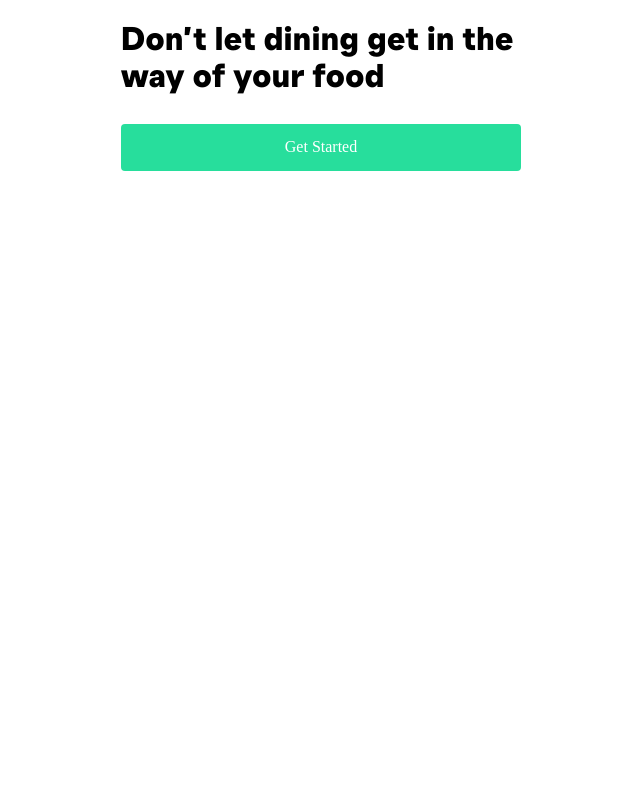
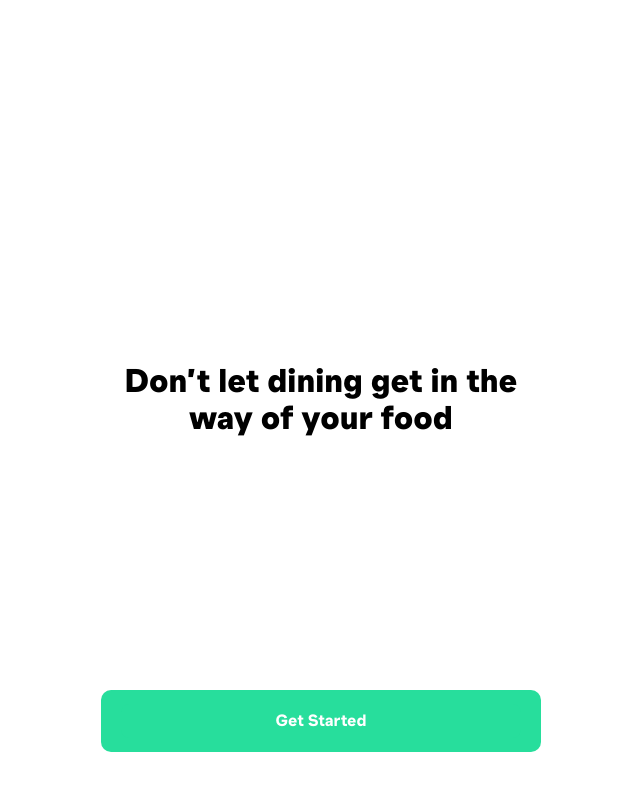
Before and after one commit to dhruvchowdhary/MealMingle, a plain HTML site: page home.html in a window 1280 px wide. Shown: the whole page, without its empty margins (319-959 px from the left). Drawn offline with nearby package versions, Linux system fonts and the light colour scheme.

Commit message:
login done

```diff
--- a/css/home.css
+++ b/css/home.css
@@ -1,12 +1,14 @@
-button[type="submit"] {
+.bottom {
     background-color: #27DE9C;
     color: white;
     padding: 14px 20px;
     margin: 8px 0px;
     border: none;
-    border-radius: 4px;
+    border-radius: 10px;
     cursor: pointer;
-    width: 100%;
+    width: 400px;
+    position:absolute;
+    bottom: 5%;
   }
 
   h1 {
@@ -14,4 +16,13 @@ button[type="submit"] {
     justify-content: center;
     align-content: center;
     flex-wrap: wrap;
+    text-align: center;
   }
+
+  .center {
+    display: flex;
+    flex-direction: column;
+    justify-content: center;
+    align-items: center;
+    height: 100vh;
+  }
--- a/css/login.css
+++ b/css/login.css
@@ -30,24 +30,9 @@ color: #000000;
     flex-direction: column;
     align-items: flex-start;
     border: 1px solid #ccc;
-    border-radius: 4px;
+    border-radius: 10px;
     box-sizing: border-box;
 
-  }
-
-  button[type="submit"] {
-    background-color: #27DE9C;
-    color: white;
-    padding: 14px 20px;
-    margin: 8px 0px;
-    border: none;
-    border-radius: 4px;
-    cursor: pointer;
-    width: 100%;
-  }
-
-  button[type="submit"]:hover {
-    background-color: #27DE9C;
   }
 
   .backbutton {
@@ -56,3 +41,12 @@ color: #000000;
     margin-top: 40px;
     margin-bottom: 10px;
   }
+
+  .bottom {
+    background-color: #27DE9C;
+    color: white;
+  }
+
+  .button {
+    height: 32px;
+  }
--- a/home.html
+++ b/home.html
@@ -26,6 +26,7 @@
   <body>
     <div class="center">
       <h1>Don’t let dining get in the way of your food</h1>
-      <button onclick="window.location.href = 'login.html';" type="submit">Get Started</button>
+      <a class="bottom" href="login.html" style="text-decoration: none"><div class="button solid">Get Started</div></a>
+
     </div>
   </body>
```
Also changed, not shown: login.html (+2 -1 lines).
